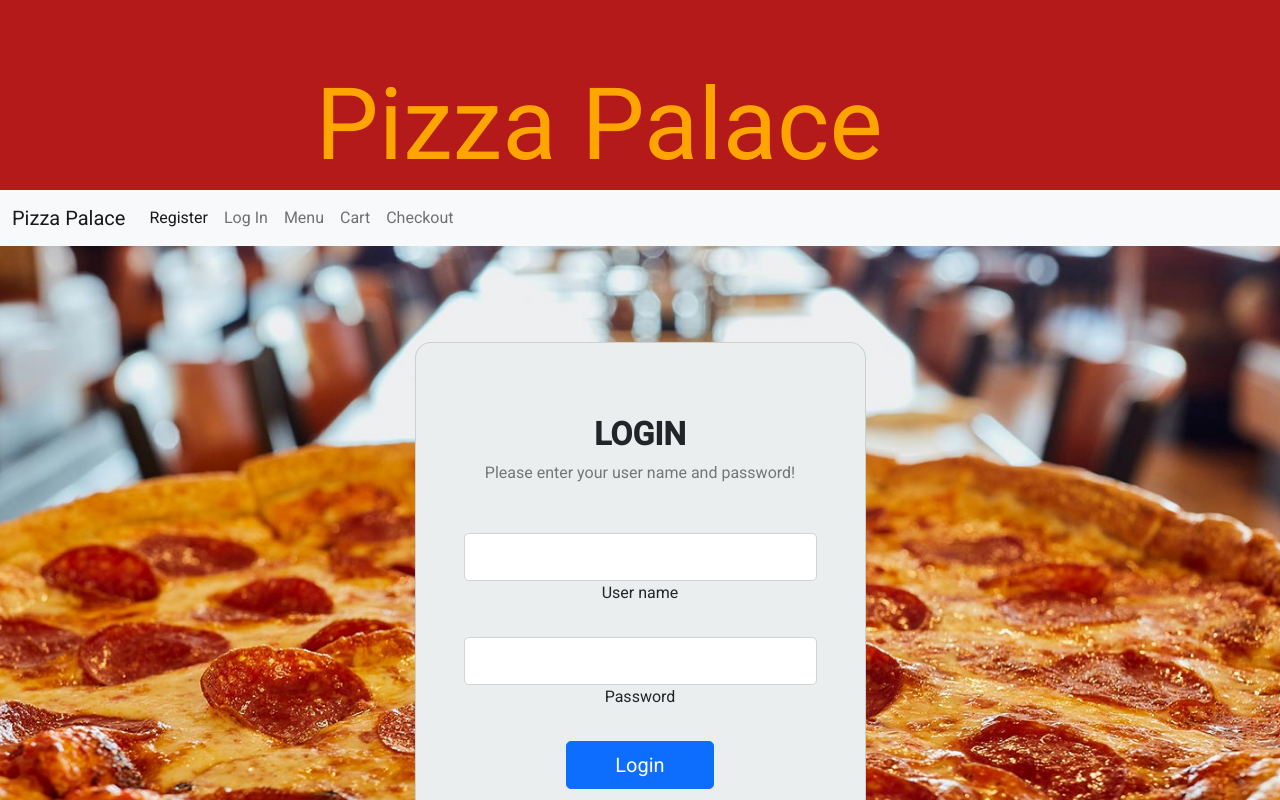
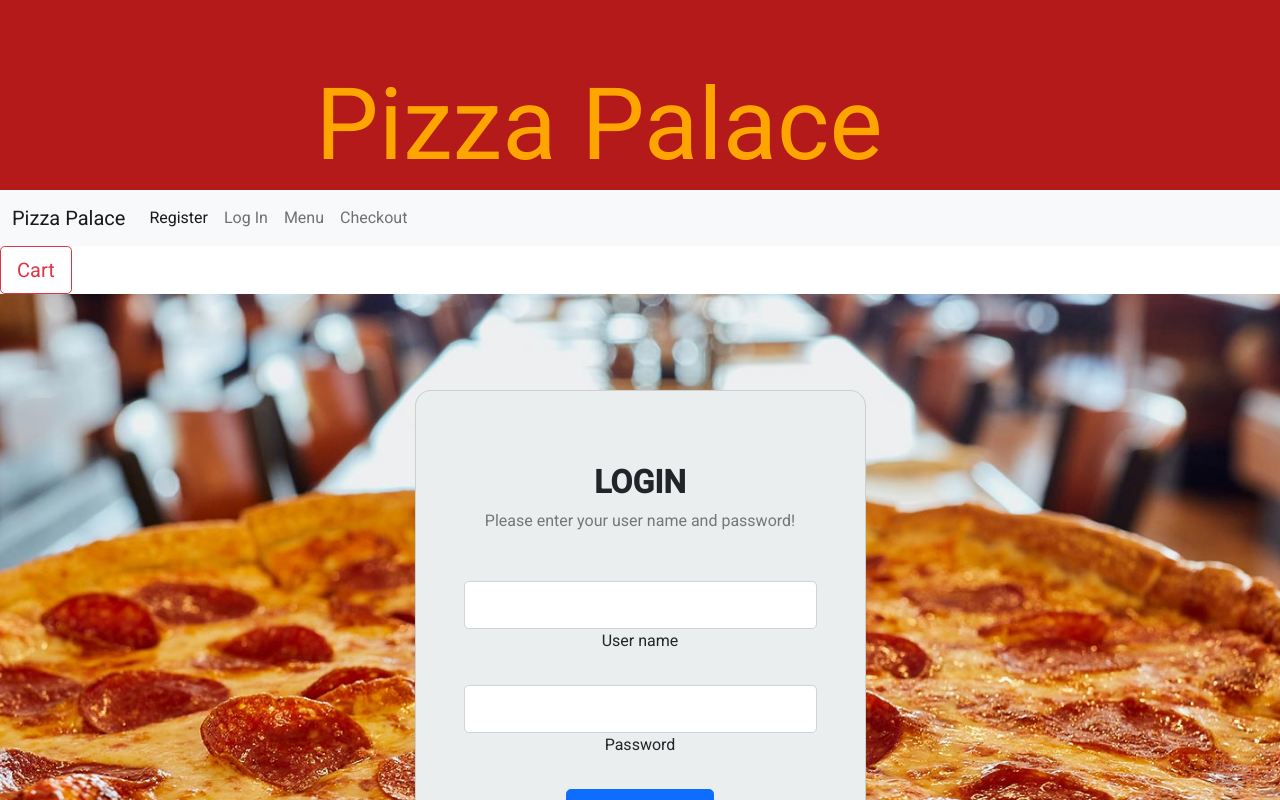
Before and after one commit to pizza-palace-bunch-a-guys-project-2/fe, an Angular app: page /login in a window 1280 px wide. Shown: the top 800 px of the page. Built offline with nearby package versions, Linux system fonts and the light colour scheme.

Commit message:
cartservice clear edit

```diff
--- a/src/app/app.component.html
+++ b/src/app/app.component.html
@@ -1,4 +1,5 @@
 <app-header></app-header>
 <app-navbar></app-navbar>
+<app-cart></app-cart>
 <router-outlet></router-outlet>
 <app-footer2></app-footer2>
--- a/src/app/app.module.ts
+++ b/src/app/app.module.ts
@@ -45,7 +45,7 @@ import {Footer2Component} from './footer2/footer2.component';
       {path: 'login', component: LoginComponent},
       {path: 'register', component: RegisterComponent},
       {path: 'checkout', component: CheckoutComponent},
-      {path: 'cart', component: CartComponent}, // keep for now demo then place in menu route once merged and use as modal
+      // {path: 'cart', component: CartComponent}, // keep for now demo then place in menu route once merged and use as modal
       {path: 'menu', component: MenuComponent},
       {path: '**', redirectTo: 'login'}
     ]),
--- a/src/app/checkout/checkout.component.ts
+++ b/src/app/checkout/checkout.component.ts
@@ -75,6 +75,8 @@ export class CheckoutComponent implements OnInit {
     // NP EDIT DEMO ABOVE EVERYTHING CONSTRUCTOR
     console.log(this.totalAmountTip$)
     console.log(this.totalAmountCheckout$);
+
+
   }
 
   updateTipAmount(tip) {
@@ -91,7 +93,7 @@ export class CheckoutComponent implements OnInit {
 
   }
   ngOnInit(): void {
-
+    // this.totalAmountTip$ = null;
   }
 
   // NP EDIT DEMO *** CHANGED ITEM TO ITEMFOOD
@@ -103,6 +105,8 @@ export class CheckoutComponent implements OnInit {
   }
 
   public submitOrder(order){
+    this.cartService.clear();
+    // this.totalAmountTip$.subscribe(this.ngOnInit);
     console.log(order);
     let stringOrder = JSON.stringify(order);
     this.cServ.insertOrder(stringOrder).subscribe(
--- a/src/app/navbar/navbar.component.html
+++ b/src/app/navbar/navbar.component.html
@@ -15,9 +15,9 @@
           <li class="nav-item">
             <a class="nav-link" routerLink="menu">Menu</a>
           </li>
-          <li class="nav-item">
+          <!-- <li class="nav-item">
             <a class="nav-link" routerLink="cart">Cart</a>
-          </li>
+          </li> -->
           <li class="nav-item">
             <a class="nav-link" routerLink="checkout">Checkout</a>
           </li>
--- a/src/app/services/cart.service.ts
+++ b/src/app/services/cart.service.ts
@@ -148,10 +148,11 @@ totalAmountCheckout$: Observable<number>;
   }
 
   clear() {
-    this.cartData.next([]);
-    localStorage.setItem('cartItems', '');
+    // this.cartData.next([]);
+    this.cartItems.next([]);
+    // localStorage.setItem('cartItems', '');
+    localStorage.removeItem('cartItems');
   }
-
 
   addItemToCheckout(item: any) {
 
```
